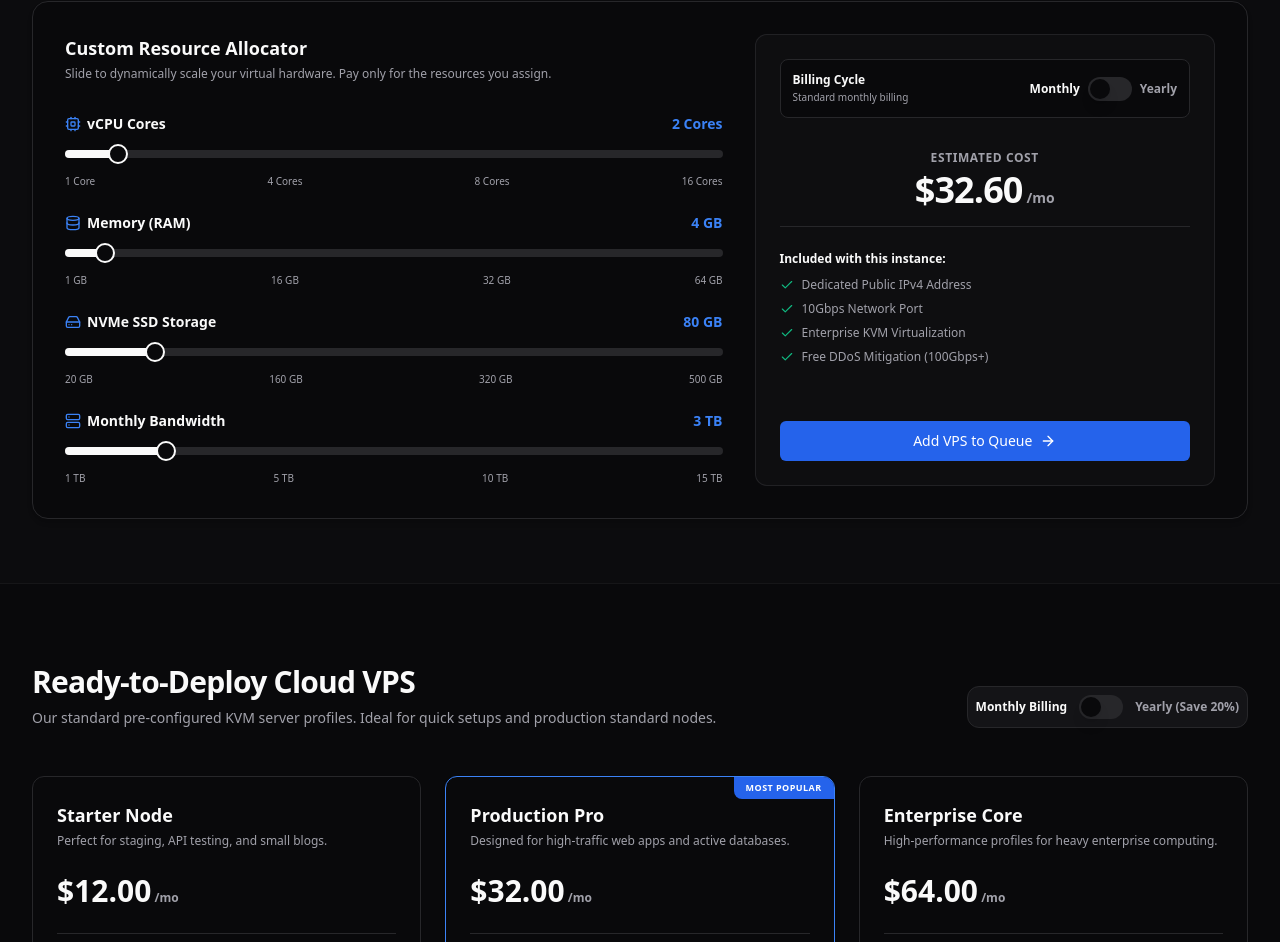
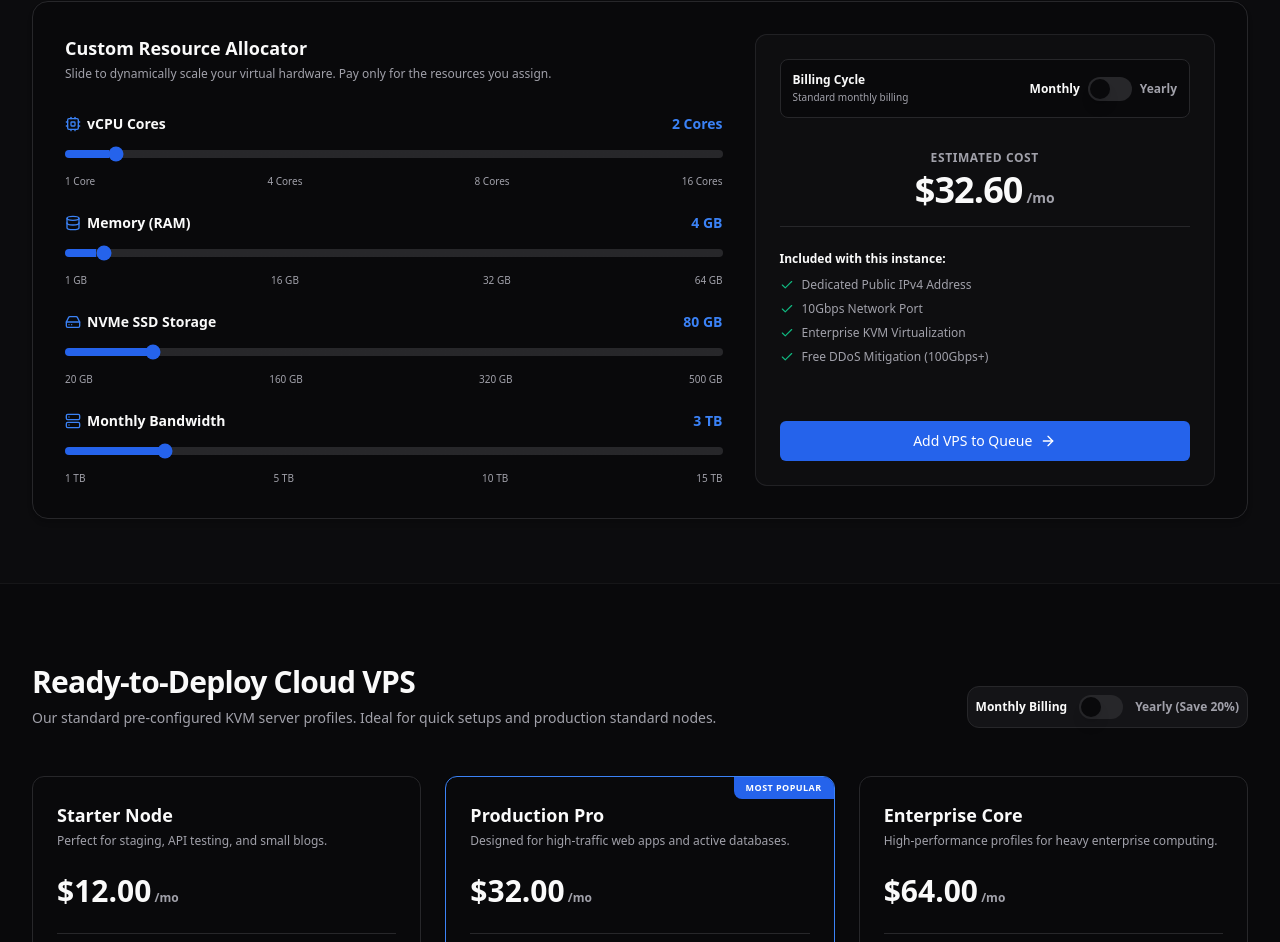
Before and after one commit to MDavidka/ok, a Next.js app: page / in a window 1280 px wide. Shown: the part 1496-2438 px from the top of the page. Built offline with nearby package versions, Linux system fonts and the light colour scheme.

Commit message:
Deploy from Sycord AI Builder

```diff
--- /dev/null
+++ b/components/ui/slider.tsx
@@ -0,0 +1,51 @@
+"use client"
+
+import * as React from "react"
+import { cn } from "@/lib/utils"
+
+export interface SliderProps {
+  min?: number
+  max?: number
+  step?: number
+  value?: number[]
+  onValueChange?: (value: number[]) => void
+  className?: string
+}
+
+const Slider = React.forwardRef<HTMLInputElement, SliderProps>(
+  ({ min = 0, max = 100, step = 1, value = [0], onValueChange, className, ...props }, ref) => {
+    const val = value[0] ?? 0
+
+    const handleChange = (e: React.ChangeEvent<HTMLInputElement>) => {
+      const newValue = parseFloat(e.target.value)
+      if (onValueChange) {
+        onValueChange([newValue])
+      }
+    }
+
+    // Calculate background gradient percentage for the visual track representation
+    const percentage = ((val - min) / (max - min)) * 100
+
+    return (
+      <div className={cn("relative flex w-full touch-none select-none items-center py-1", className)}>
+        <input
+          type="range"
+          min={min}
+          max={max}
+          step={step}
+          value={val}
+          onChange={handleChange}
+          ref={ref}
+          style={{
+            background: `linear-gradient(to right, #2563eb 0%, #2563eb ${percentage}%, hsl(var(--secondary)) ${percentage}%, hsl(var(--secondary)) 100%)`
+          }}
+          className="w-full h-2 rounded-full appearance-none cursor-pointer focus:outline-none focus:ring-2 focus:ring-blue-500/40 transition-all accent-blue-600"
+          {...props}
+        />
+      </div>
+    )
+  }
+)
+Slider.displayName = "Slider"
+
+export { Slider }
```
